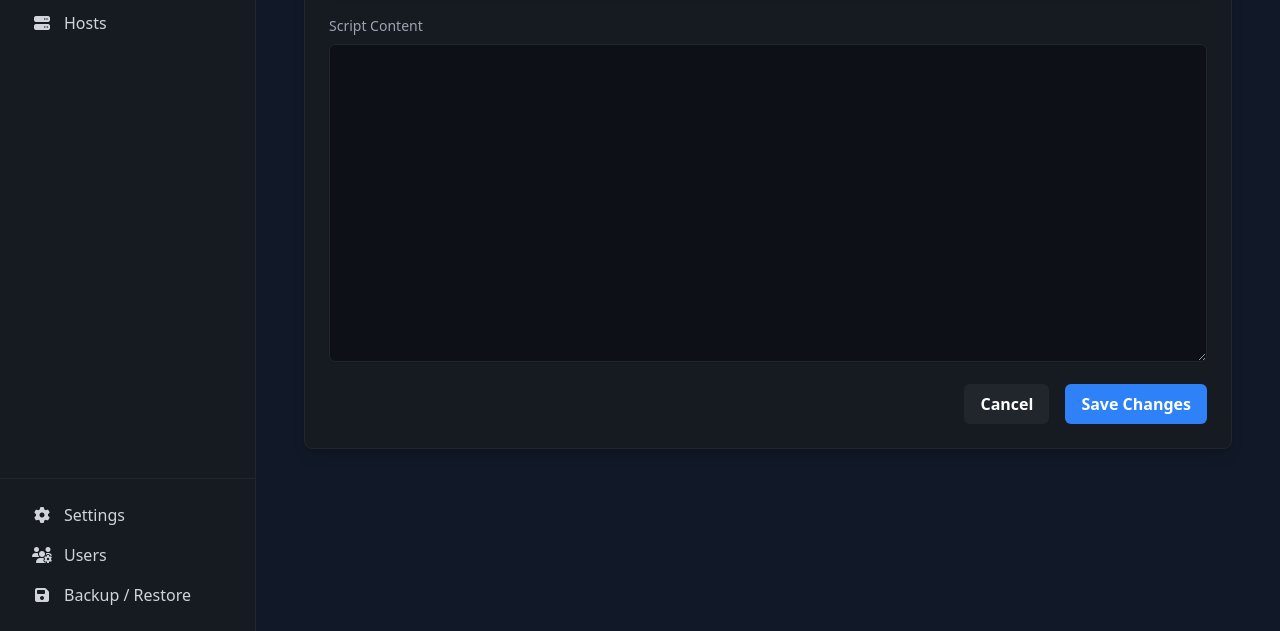
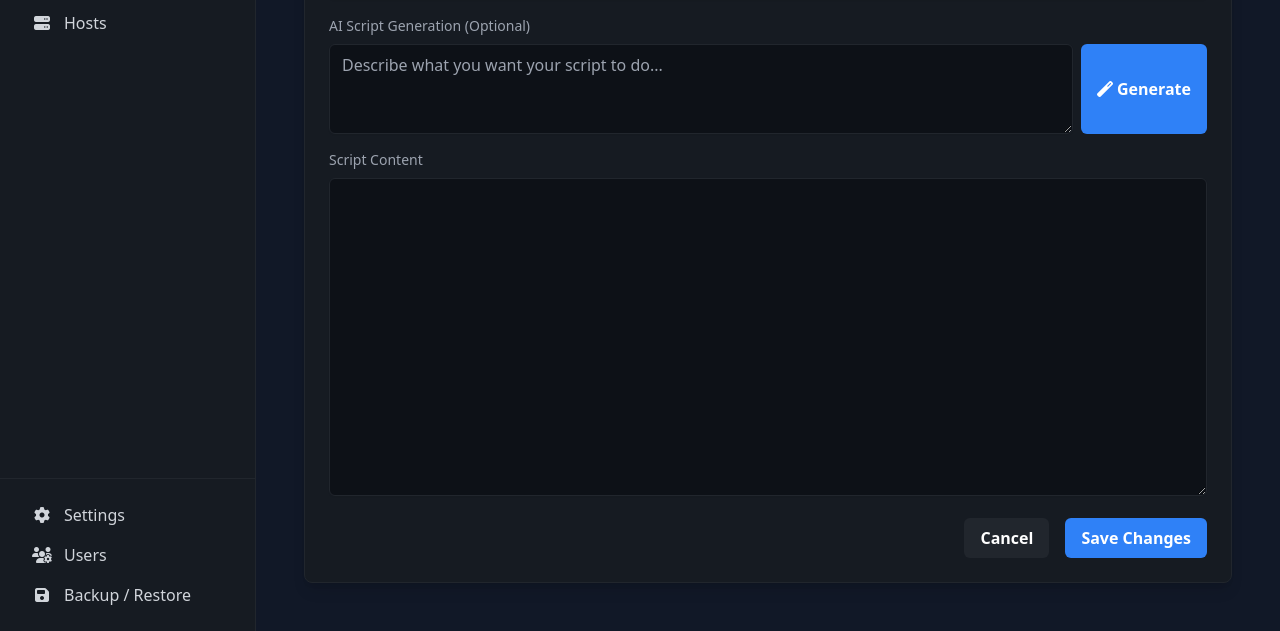
Before and after one commit to mightywomble/ai-runner, a Python web app: template app/templates/scripts/edit_script.html in a window 1280 px wide. Shown: the part 317-948 px from the top of the page. Run offline with Jinja, Linux system fonts and the light colour scheme; the template is opened without the code that fills it, so the values that code supplies are empty; some libraries are stand-ins or nearby versions.

Commit message:
Improve script execution UI: Show output in modal with AI Analysis, and add AI Generate button to edit script page

````diff
--- a/app/templates/scripts/edit_script.html
+++ b/app/templates/scripts/edit_script.html
@@ -25,6 +25,16 @@
                 </select>
             </div>
             <div class="mb-4">
+                <label for="script-prompt" class="block text-sm font-medium text-gray-400 mb-2">AI Script Generation (Optional)</label>
+                <div class="flex gap-2 mb-3">
+                    <textarea id="script-prompt" rows="3" placeholder="Describe what you want your script to do..."
+                              class="flex-1 bg-base-100 border border-base-300 rounded-md shadow-sm py-2 px-3 focus:outline-none focus:ring-accent focus:border-accent text-white"></textarea>
+                    <button type="button" id="ai-generate-btn" class="bg-accent hover:bg-blue-600 text-white font-bold px-4 rounded-md transition duration-300">
+                        <i class="fas fa-magic mr-1"></i>Generate
+                    </button>
+                </div>
+            </div>
+            <div class="mb-4">
                 <label for="content" class="block text-sm font-medium text-gray-400 mb-2">Script Content</label>
                 <textarea id="content" name="content" rows="15"
                           class="w-full bg-base-100 border border-base-300 rounded-md shadow-sm py-2 px-3
@@ -44,4 +54,77 @@
         </form>
     </div>
 </div>
+
+<script>
+document.addEventListener('DOMContentLoaded', function() {
+    const aiGenerateBtn = document.getElementById('ai-generate-btn');
+    const scriptPrompt = document.getElementById('script-prompt');
+    const contentTextarea = document.getElementById('content');
+    const scriptTypeSelect = document.getElementById('script_type');
+
+    aiGenerateBtn.addEventListener('click', function() {
+        const prompt = scriptPrompt.value.trim();
+        const scriptType = scriptTypeSelect.value;
+        const aiProviderElement = document.getElementById('ai-provider');
+        const ai_provider = aiProviderElement ? aiProviderElement.value : 'gemini';
+
+        if (!prompt) {
+            alert('Please enter a description for the script.');
+            return;
+        }
+
+        // Show loading state
+        const originalText = aiGenerateBtn.innerHTML;
+        aiGenerateBtn.disabled = true;
+        aiGenerateBtn.innerHTML = '<i class="fas fa-spinner fa-spin mr-1"></i>Generating...';
+
+        fetch("{{ url_for('main.generate_script') }}", {
+            method: 'POST',
+            headers: { 'Content-Type': 'application/json' },
+            body: JSON.stringify({
+                prompt: prompt,
+                script_type: scriptType,
+                ai_provider: ai_provider,
+            }),
+        })
+        .then(response => response.json())
+        .then(data => {
+            if (data.error) {
+                alert('Error generating script: ' + data.error);
+            } else {
+                let script = data.script.trim();
+                // Clean up markdown code blocks if present
+                if (script.startsWith('```') && script.endsWith('```')) {
+                    script = script.substring(script.indexOf('\n') + 1, script.lastIndexOf('```')).trim();
+                }
+
+                // Ask user if they want to replace or append
+                const currentContent = contentTextarea.value.trim();
+                if (currentContent) {
+                    if (confirm('You already have content in the script area. Do you want to replace it with the AI-generated script? (Click Cancel to append instead)')) {
+                        contentTextarea.value = script;
+                    } else {
+                        contentTextarea.value = currentContent + '\n\n# AI Generated Script\n' + script;
+                    }
+                } else {
+                    contentTextarea.value = script;
+                }
+
+                // Clear the prompt after successful generation
+                scriptPrompt.value = '';
+            }
+        })
+        .catch(error => {
+            console.error('Error:', error);
+            alert('An unexpected error occurred. Check the console for details.');
+        })
+        .finally(() => {
+            // Restore button state
+            aiGenerateBtn.disabled = false;
+            aiGenerateBtn.innerHTML = originalText;
+        });
+    });
+});
+</script>
+
 {% endblock %}
````
Also changed, not shown: app/templates/scripts/scripts.html (+11 -7 lines).
